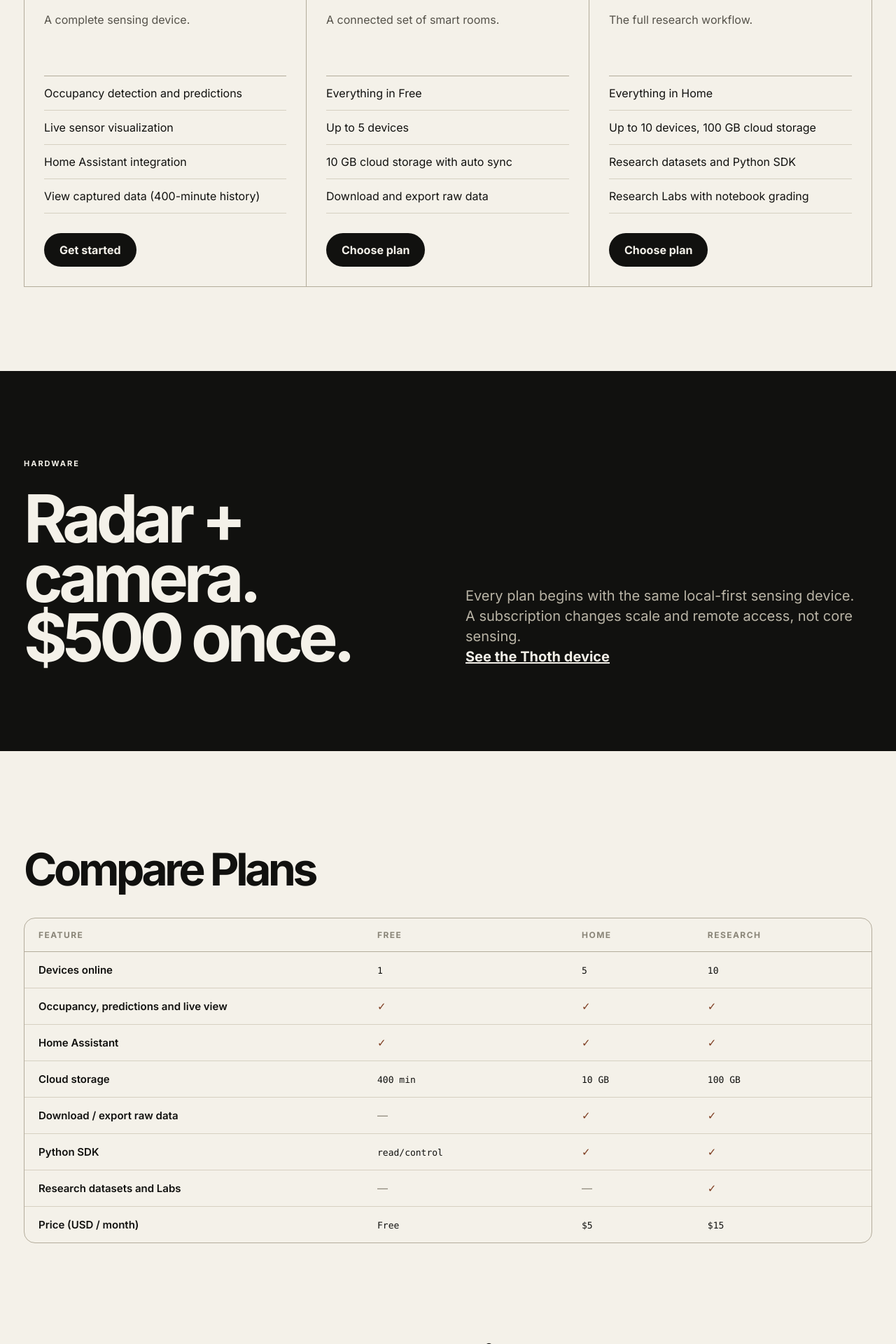
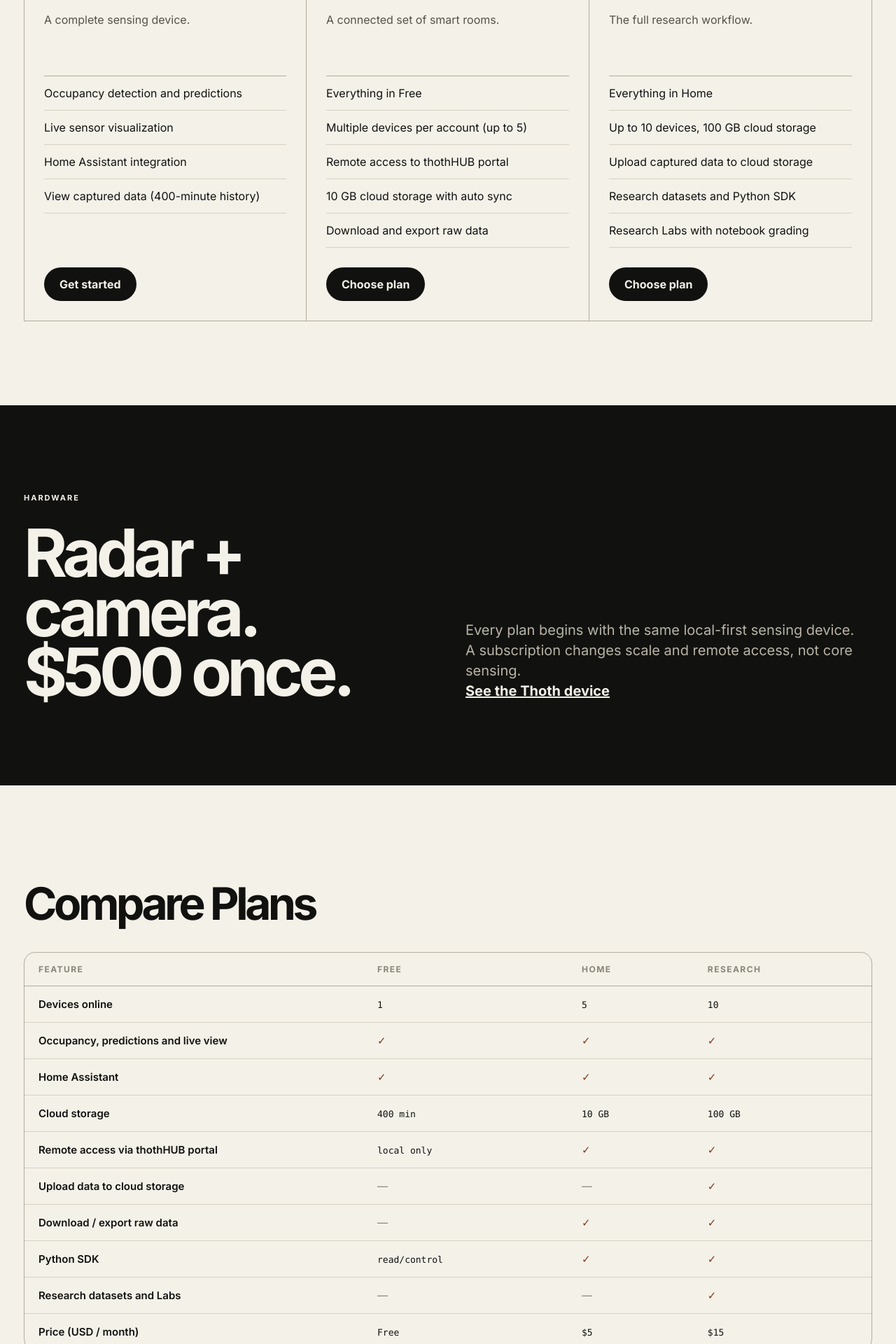
Before and after one commit to Thothcraft/website, a React (Vite) app: page /plans in a window 1280 px wide. Shown: the part 857-2777 px from the top of the page at 70% size. Built offline with nearby package versions, Linux system fonts and the light colour scheme.

Commit message:
plans: Home gains multi-device + remote thothHUB access; Research gains cloud data upload (cards + compare table)

```diff
--- a/src/pages/Plans.tsx
+++ b/src/pages/Plans.tsx
@@ -36,7 +36,8 @@
     note: 'A connected set of smart rooms.',
     features: [
       'Everything in Free',
-      'Up to 5 devices',
+      'Multiple devices per account (up to 5)',
+      'Remote access to thothHUB portal',
       '10 GB cloud storage with auto sync',
       'Download and export raw data',
     ],
@@ -50,6 +51,7 @@
     features: [
       'Everything in Home',
       'Up to 10 devices, 100 GB cloud storage',
+      'Upload captured data to cloud storage',
       'Research datasets and Python SDK',
       'Research Labs with notebook grading',
     ],
@@ -70,6 +72,8 @@
   { feature: 'Occupancy, predictions and live view', free: true, home: true, research: true },
   { feature: 'Home Assistant', free: true, home: true, research: true },
   { feature: 'Cloud storage', free: '400 min', home: '10 GB', research: '100 GB' },
+  { feature: 'Remote access via thothHUB portal', free: 'local only', home: true, research: true },
+  { feature: 'Upload data to cloud storage', free: false, home: false, research: true },
   { feature: 'Download / export raw data', free: false, home: true, research: true },
   { feature: 'Python SDK', free: 'read/control', home: true, research: true },
   { feature: 'Research datasets and Labs', free: false, home: false, research: true },
```
Also changed, not shown: 4 other files (tests, documents, lock files or other folders).
